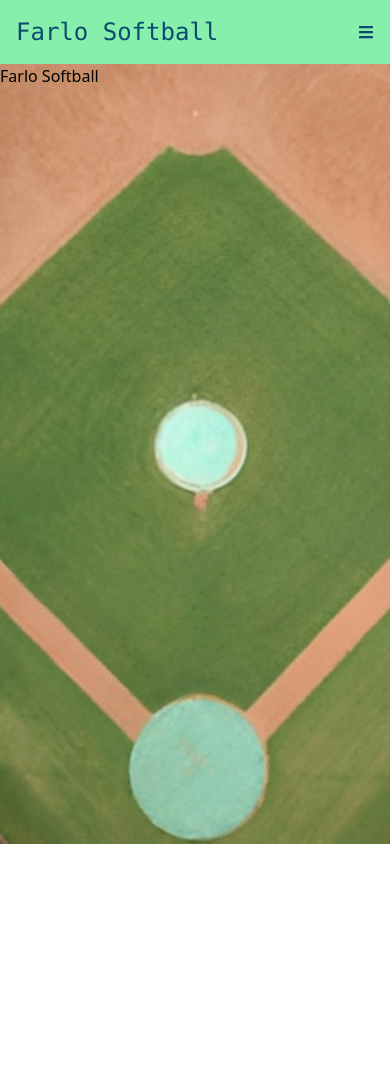
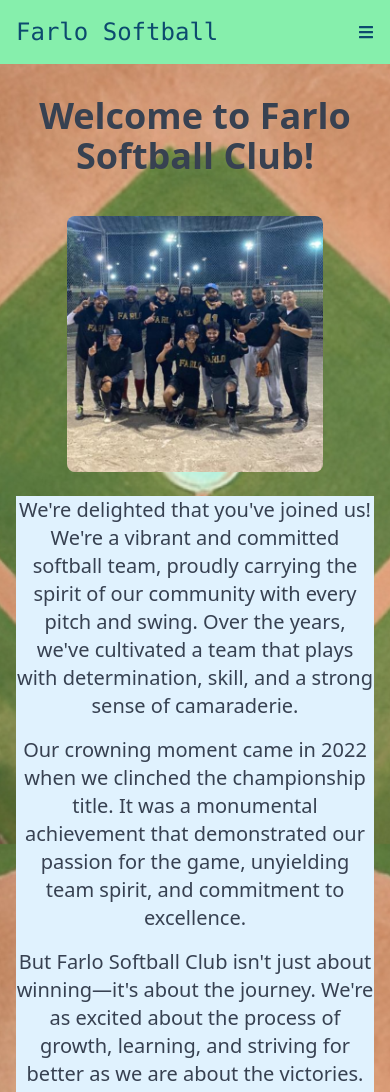
Before and after one commit to Charanvir/Farlo-Softball, a Next.js app: page / in a window 390 px wide. Shown: the top 1092 px of the page. Before the commit the page ends 844 px from the top, so only its background shows below. Built offline with nearby package versions, Linux system fonts and the light colour scheme.

Commit message:
Added welcome message and images to homepage, images are a carousel when on mobile screen

```diff
--- /dev/null
+++ b/components/HomePageCarousel.tsx
@@ -0,0 +1,41 @@
+import { useState, useEffect } from "react";
+import Image from "next/image";
+
+export default function HomePageCarousel() {
+  const [activeImage, setActiveImage] = useState(0);
+
+  const images = [
+    { src: "/images/teamPicture1.jpeg", alt: "Image 1 description" },
+    { src: "/images/teamPicture2.jpeg", alt: "Image 2 description" },
+    { src: "/images/titleBall.jpeg", alt: "Image 3 description" },
+  ];
+  useEffect(() => {
+    const interval = setInterval(() => {
+      setActiveImage(
+        (prevActiveImage) => (prevActiveImage + 1) % images.length
+      );
+    }, 5000);
+    return () => clearInterval(interval);
+  }, [images.length]);
+
+  return (
+    <div className="flex flex-col md:flex-row justify-center items-center space-y-4 md:space-y-0 md:space-x-4 mb-6">
+      {images.map((image, index) => (
+        <div
+          key={index}
+          className={`relative w-64 h-64 ${
+            index !== activeImage ? "hidden md:block" : ""
+          }`}
+        >
+          <Image
+            src={image.src}
+            alt={image.alt}
+            layout="fill"
+            objectFit="cover"
+            className="rounded-lg"
+          />
+        </div>
+      ))}
+    </div>
+  );
+}
--- a/pages/index.tsx
+++ b/pages/index.tsx
@@ -1,7 +1,61 @@
+/* eslint-disable react/no-unescaped-entities */
+import Image from "next/image";
+import HomePageCarousel from "@/components/HomePageCarousel";
+
 export default function Home() {
   return (
     <main>
-      <h1>Farlo Softball</h1>
+      <div className="container mx-auto px-4 md:px-6 py-8">
+        <div className="text-center">
+          <h1 className="text-4xl lg:text-5xl font-bold mb-6 text-gray-700">
+            Welcome to Farlo Softball Club!
+          </h1>
+        </div>
+        <div>
+          <HomePageCarousel></HomePageCarousel>
+        </div>
+
+        <div className="text-xl text-center text-gray-700 bg-sky-100">
+          <p className="mb-4">
+            We're delighted that you've joined us! We're a vibrant and committed
+            softball team, proudly carrying the spirit of our community with
+            every pitch and swing. Over the years, we've cultivated a team that
+            plays with determination, skill, and a strong sense of camaraderie.
+          </p>
+
+          <p className="mb-4">
+            Our crowning moment came in 2022 when we clinched the championship
+            title. It was a monumental achievement that demonstrated our passion
+            for the game, unyielding team spirit, and commitment to excellence.
+          </p>
+
+          <p className="mb-4">
+            But Farlo Softball Club isn't just about winning—it's about the
+            journey. We're as excited about the process of growth, learning, and
+            striving for better as we are about the victories. And we can't wait
+            to bring you along for the ride.
+          </p>
+
+          <p className="mb-4">
+            Explore our website to meet the stars of our team. Check out the
+            'Players' section where you can delve into individual player
+            profiles and their contributions to the club. In our 'Seasons'
+            section, you can journey through our history and relive our most
+            memorable moments. Find out who led each season in various
+            statistical categories and see how our team has evolved over time.
+          </p>
+
+          <p className="mb-4">
+            We're proud of our past, excited about our present, and optimistic
+            for our future. Whether you're a potential player, a fan, or just a
+            softball enthusiast, we invite you to join us on this journey.
+          </p>
+
+          <p>
+            Welcome to the Farlo Softball Club, where every game is a home run!
+          </p>
+        </div>
+      </div>
     </main>
   );
 }
```
